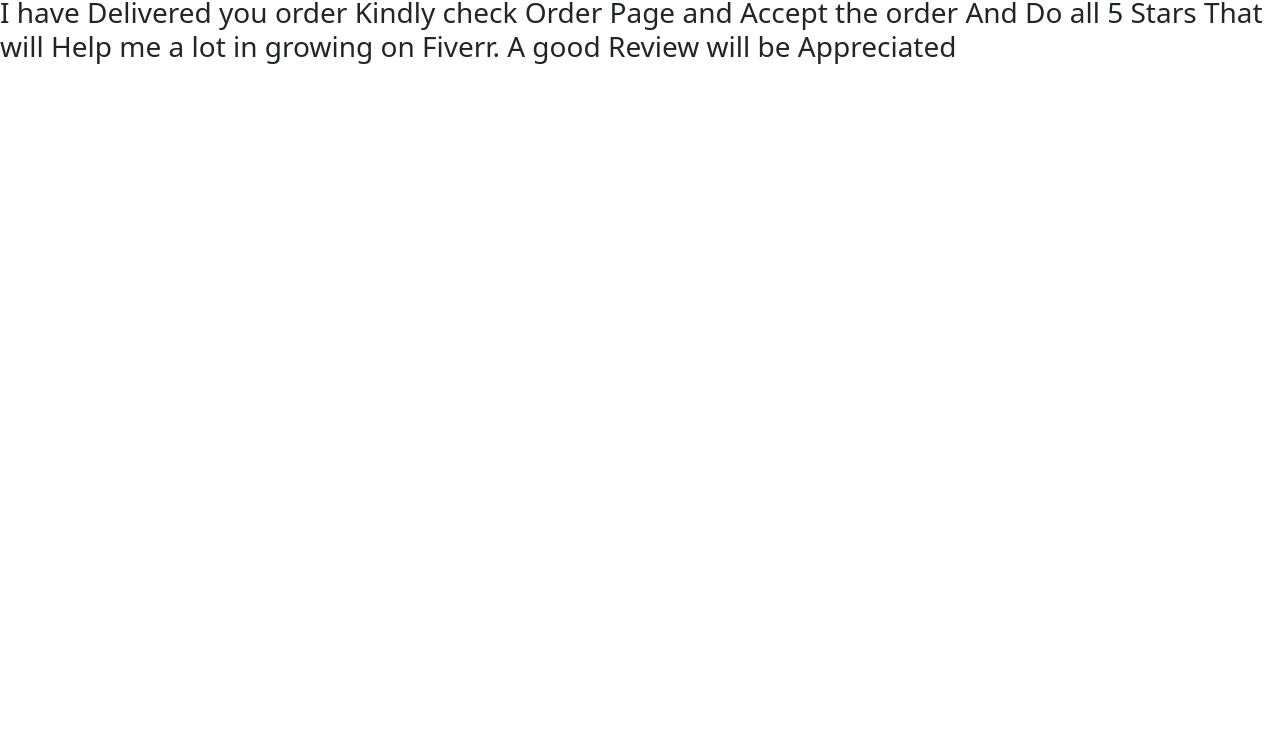
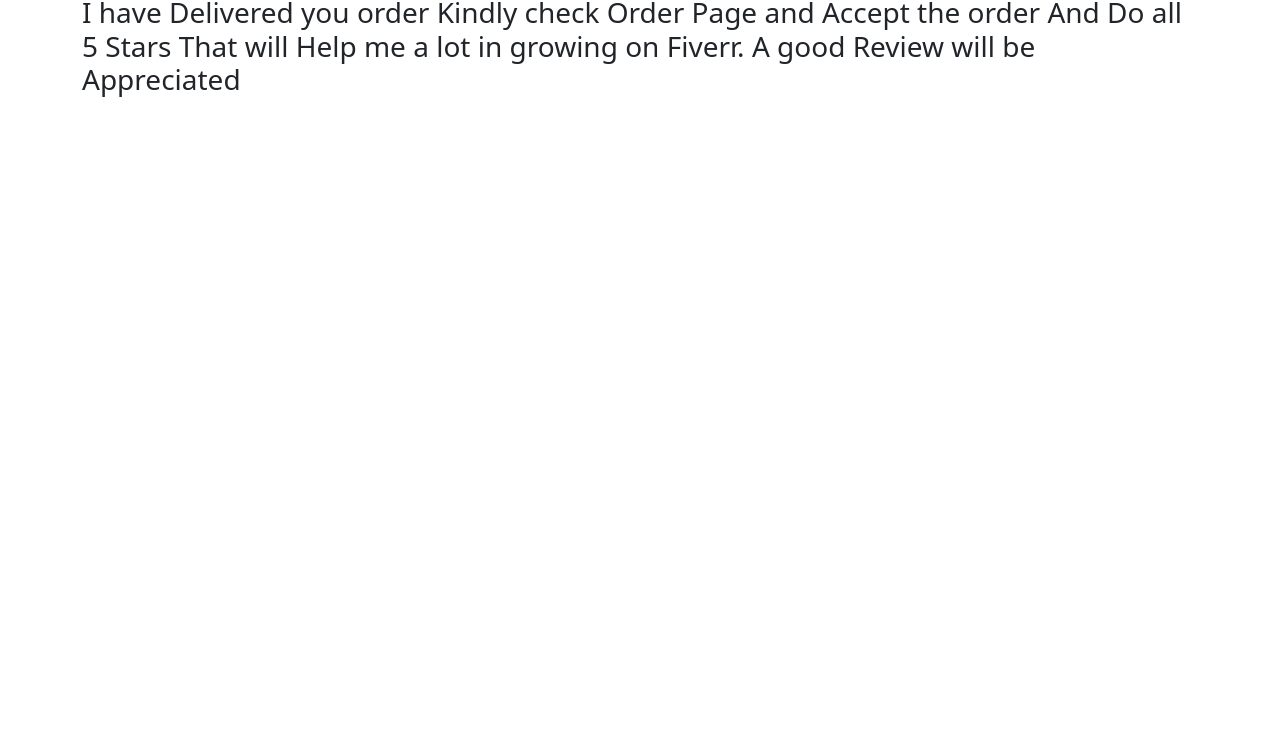
Before and after one commit to UsmanRajput89/Rebinist, a plain HTML site: page test.html in a window 1280 px wide. Shown: the part 60-800 px from the top of the page. Drawn offline with nearby package versions, Linux system fonts and the light colour scheme.

Commit message:
Update test.html

```diff
--- a/test.html
+++ b/test.html
@@ -1,16 +1,26 @@
 <!DOCTYPE html>
 <html lang="en">
+
 <head>
     <meta charset="UTF-8">
     <meta name="viewport" content="width=device-width, initial-scale=1.0">
 
-    <link href="https://cdn.jsdelivr.net/npm/bootstrap@5.0.0-beta1/dist/css/bootstrap.min.css" rel="stylesheet" integrity="sha384-giJF6kkoqNQ00vy+HMDP7azOuL0xtbfIcaT9wjKHr8RbDVddVHyTfAAsrekwKmP1" crossorigin="anonymous">
+    <link href="https://cdn.jsdelivr.net/npm/bootstrap@5.0.0-beta1/dist/css/bootstrap.min.css" rel="stylesheet"
+        integrity="sha384-giJF6kkoqNQ00vy+HMDP7azOuL0xtbfIcaT9wjKHr8RbDVddVHyTfAAsrekwKmP1" crossorigin="anonymous">
 
     <title>Document</title>
 </head>
+
 <body>
-    <h1>A Requst</h1>
-    <!-- <p></p> -->
-    <h3>I have Delivered you order Kindly check Order Page and Accept the order And Do all 5 Stars That will Help me a  lot in growing on Fiverr. A good Review will be Appreciated </h3>
+    <div class="container">
+        <div class="row">
+            <h1>A Requst</h1>
+            <!-- <p></p> -->
+            <h3>I have Delivered you order Kindly check Order Page and Accept the order And Do all 5 Stars That will
+                Help me a lot in growing on Fiverr. A good Review will be Appreciated </h3>
+        </div>
+    </div>
+
 </body>
+
 </html>
```
